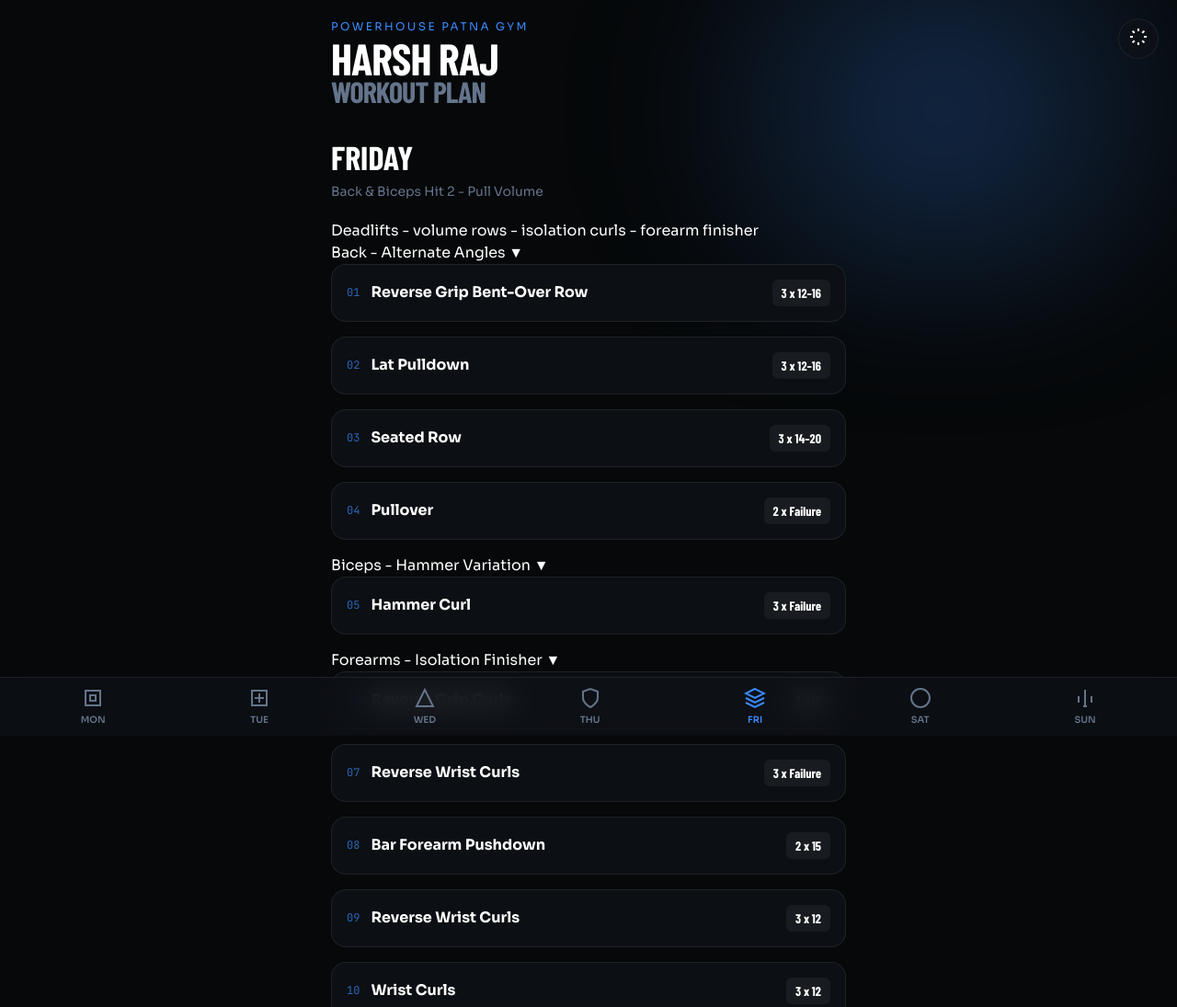
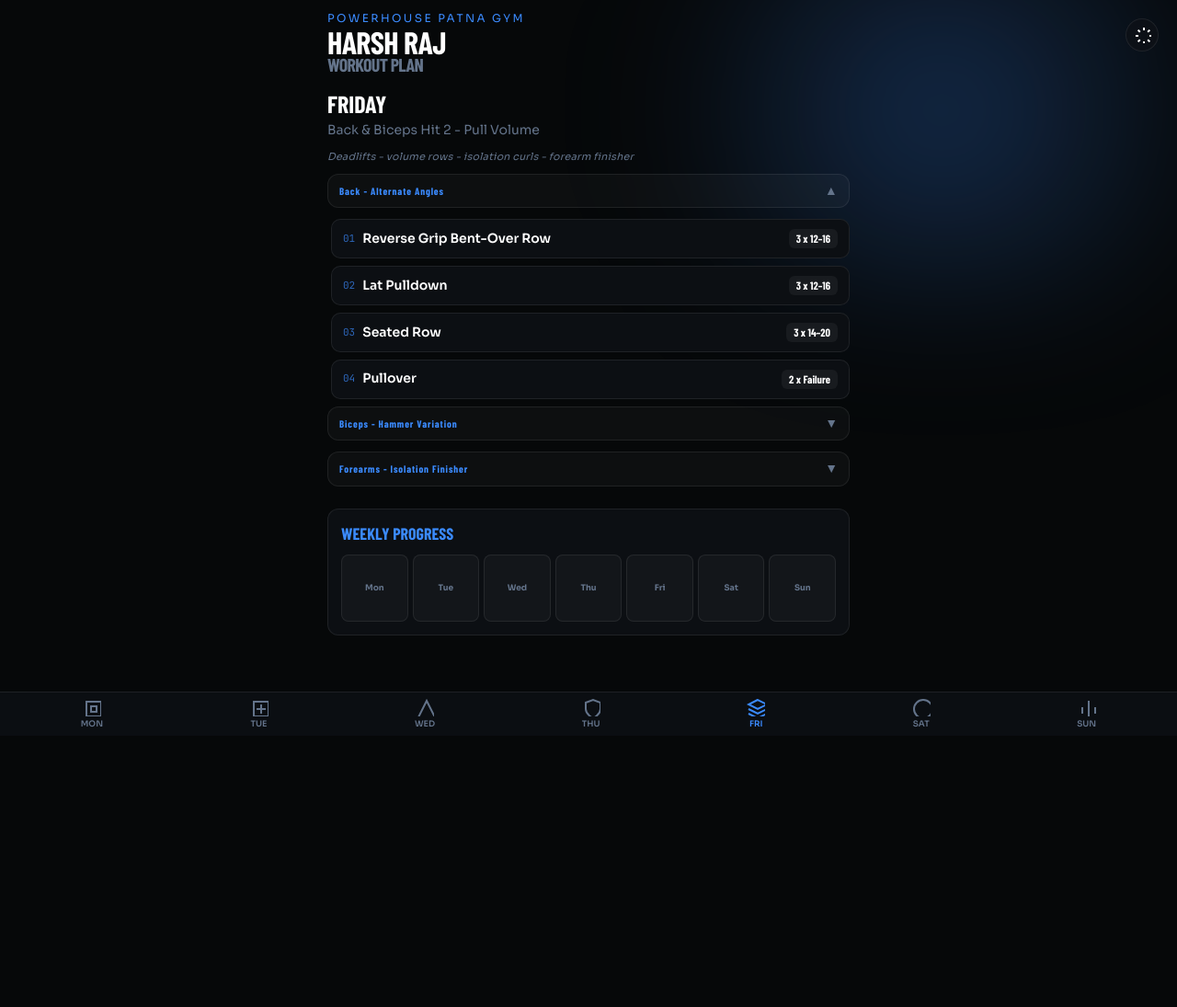
Before and after one commit to samarrajx/Harsh_prep, a plain HTML site: page index.html in a window 1280 px wide. Shown: the top 1095 px of the page at 92% size. After the commit the page ends 800 px from the top, so only its background shows below. Drawn offline with nearby package versions, Linux system fonts and the light colour scheme; a web font is replaced by a local one.

Commit message:
style: apply visual redesign for leaner, lighter layout

```diff
--- a/style-extra.css
+++ b/style-extra.css
@@ -55,7 +55,7 @@ body {
     background-color: var(--bg);
     color: var(--text-primary);
     font-family: 'Sora', sans-serif;
-    line-height: 1.5;
+    line-height: 1.4;
     overflow-x: hidden;
     min-height: 100vh;
 }
@@ -97,24 +97,24 @@ body::before {
 .app-container {
     max-width: 600px;
     margin: 0 auto;
-    padding: calc(20px + var(--safe-area-top)) 20px calc(100px + var(--safe-area-bottom));
+    padding: calc(12px + var(--safe-area-top)) 16px calc(80px + var(--safe-area-bottom));
 }
 
 /* Header */
 header {
-    margin-bottom: 30px;
+    margin-bottom: 16px;
 }
 
 .brand-eyebrow {
     font-size: 12px;
     letter-spacing: 0.2em;
     color: var(--accent);
-    margin-bottom: 4px;
+    margin-bottom: 2px;
     transition: color 0.5s ease;
 }
 
 .hero-title {
-    font-size: 48px;
+    font-size: 34px;
     line-height: 0.9;
     letter-spacing: -0.02em;
 }
@@ -129,7 +129,7 @@ header {
 
 .hero-title .sub {
     color: var(--text-dim);
-    font-size: 32px;
+    font-size: 20px;
 }
 
 /* Navigation */
@@ -144,7 +144,7 @@ header {
     border-top: 1px solid var(--border);
     display: flex;
     justify-content: space-around;
-    padding: 10px 10px calc(10px + var(--safe-area-bottom));
+    padding: 6px 8px calc(6px + var(--safe-area-bottom));
     z-index: 1000;
 }
 
@@ -154,7 +154,7 @@ header {
     align-items: center;
     color: var(--text-dim);
     text-decoration: none;
-    font-size: 10px;
+    font-size: 9px;
     font-weight: 600;
     transition: all 0.3s ease;
 }
@@ -164,9 +164,9 @@ header {
 }
 
 .nav-icon {
-    width: 24px;
-    height: 24px;
-    margin-bottom: 4px;
+    width: 20px;
+    height: 20px;
+    margin-bottom: 2px;
     stroke: currentColor;
     stroke-width: 2;
     fill: none;
@@ -188,14 +188,14 @@ header {
 }
 
 .day-header {
-    margin-bottom: 20px;
+    margin-bottom: 12px;
     display: flex;
     justify-content: space-between;
     align-items: flex-end;
 }
 
 .day-info h2 {
-    font-size: 36px;
+    font-size: 26px;
     color: var(--text-primary);
 }
 
@@ -204,11 +204,75 @@ header {
     font-size: 14px;
 }
 
+.day-note-pwa {
+    font-size: 11px;
+    color: var(--text-dim);
+    margin-bottom: 10px;
+    font-style: italic;
+    letter-spacing: 0.02em;
+}
+
+/* Muscle Groups */
+.muscle-group {
+    margin-bottom: 6px;
+}
+
+.group-header {
+    background: rgba(255, 255, 255, 0.03);
+    border: 1px solid var(--border);
+    border-radius: 12px;
+    padding: 8px 12px;
+    display: flex;
+    justify-content: space-between;
+    align-items: center;
+    cursor: pointer;
+    margin-bottom: 12px;
+    transition: all 0.3s ease;
+}
+
+.group-header:hover {
+    background: rgba(255, 255, 255, 0.05);
+    border-color: var(--border-bright);
+}
+
+.group-title {
+    font-family: 'Barlow Condensed', sans-serif;
+    font-size: 11px;
+    letter-spacing: 0.08em;
+    font-weight: 800;
+    color: var(--accent);
+}
+
+.group-icon {
+    font-size: 14px;
+    color: var(--text-dim);
+    transition: transform 0.3s ease;
+}
+
+.muscle-group.open .group-icon {
+    transform: rotate(180deg);
+}
+
+.group-content {
+    display: none;
+    padding-left: 4px;
+}
+
+.muscle-group.open .group-content {
+    display: block;
+    animation: fadeIn 0.3s ease;
+}
+
+@keyframes fadeIn {
+    from { opacity: 0; transform: translateY(-5px); }
+    to { opacity: 1; transform: translateY(0); }
+}
+
 .exercise-card {
     background: var(--bg-surface);
     border: 1px solid var(--border);
-    border-radius: 16px;
-    margin-bottom: 16px;
+    border-radius: 10px;
+    margin-bottom: 8px;
     overflow: hidden;
     transition: border-color 0.3s ease;
 }
@@ -234,7 +298,7 @@ header {
 }
 
 .exercise-header {
-    padding: 16px;
+    padding: 10px 12px;
     display: flex;
     justify-content: space-between;
     align-items: center;
@@ -244,28 +308,28 @@ header {
 .ex-title-wrap {
     display: flex;
     align-items: center;
-    gap: 12px;
+    gap: 8px;
 }
 
 .ex-number {
     font-family: 'JetBrains Mono', monospace;
-    font-size: 12px;
+    font-size: 11px;
     color: var(--accent);
     opacity: 0.7;
 }
 
 .ex-name {
-    font-size: 16px;
-    font-weight: 700;
+    font-size: 14px;
+    font-weight: 600;
 }
 
 .ex-badge {
     background: rgba(255, 255, 255, 0.05);
-    padding: 4px 10px;
+    padding: 2px 8px;
     border-radius: 6px;
     font-family: 'Barlow Condensed', sans-serif;
     font-weight: 700;
-    font-size: 14px;
+    font-size: 12px;
 }
 
 /* Expanded Details */
@@ -282,20 +346,20 @@ header {
 }
 
 .details-content {
-    padding: 0 16px 16px;
+    padding: 0 12px 10px;
 }
 
 .cues-list {
     list-style: none;
-    margin: 12px 0;
+    margin: 6px 0;
 }
 
 .cues-list li {
-    font-size: 13px;
+    font-size: 12px;
     color: var(--text-secondary);
-    padding-left: 18px;
+    padding-left: 14px;
     position: relative;
-    margin-bottom: 6px;
+    margin-bottom: 3px;
 }
 
 .cues-list li::before {
@@ -308,9 +372,9 @@ header {
 .tip-box {
     background: rgba(255, 255, 255, 0.03);
     border-left: 2px solid var(--accent);
-    padding: 10px;
+    padding: 7px 9px;
     border-radius: 0 8px 8px 0;
-    font-size: 12px;
+    font-size: 11px;
     font-style: italic;
     color: var(--text-secondary);
 }
@@ -318,23 +382,23 @@ header {
 /* Set Tracker */
 .sets-tracker {
     display: flex;
-    gap: 8px;
-    margin-top: 15px;
-    padding-top: 15px;
+    gap: 6px;
+    margin-top: 10px;
+    padding-top: 10px;
     border-top: 1px solid var(--border);
 }
 
 .set-check {
-    width: 40px;
-    height: 40px;
-    border-radius: 10px;
+    width: 32px;
+    height: 32px;
+    border-radius: 7px;
     border: 1px solid var(--border);
     display: flex;
     align-items: center;
     justify-content: center;
     font-family: 'Barlow Condensed', sans-serif;
     font-weight: 800;
-    font-size: 18px;
+    font-size: 14px;
     color: var(--text-dim);
     cursor: pointer;
     transition: all 0.2s ease;
@@ -350,18 +414,18 @@ header {
 
 /* Weekly Tracker */
 .weekly-tracker {
-    margin-top: 40px;
-    padding: 20px;
+    margin-top: 24px;
+    padding: 14px;
     background: var(--bg-surface);
-    border-radius: 20px;
+    border-radius: 12px;
     border: 1px solid var(--border);
 }
 
 .tracker-grid {
     display: grid;
     grid-template-columns: repeat(7, 1fr);
-    gap: 8px;
-    margin-top: 15px;
+    gap: 5px;
+    margin-top: 10px;
 }
 
 .tracker-day {
@@ -373,7 +437,7 @@ header {
     flex-direction: column;
     align-items: center;
     justify-content: center;
-    font-size: 10px;
+    font-size: 9px;
     font-weight: 700;
     color: var(--text-dim);
 }
@@ -404,8 +468,8 @@ header {
     position: fixed;
     top: calc(20px + var(--safe-area-top));
     right: 20px;
-    width: 44px;
-    height: 44px;
+    width: 36px;
+    height: 36px;
     border-radius: 50%;
     background: var(--bg-glass);
     backdrop-filter: blur(10px);
```
